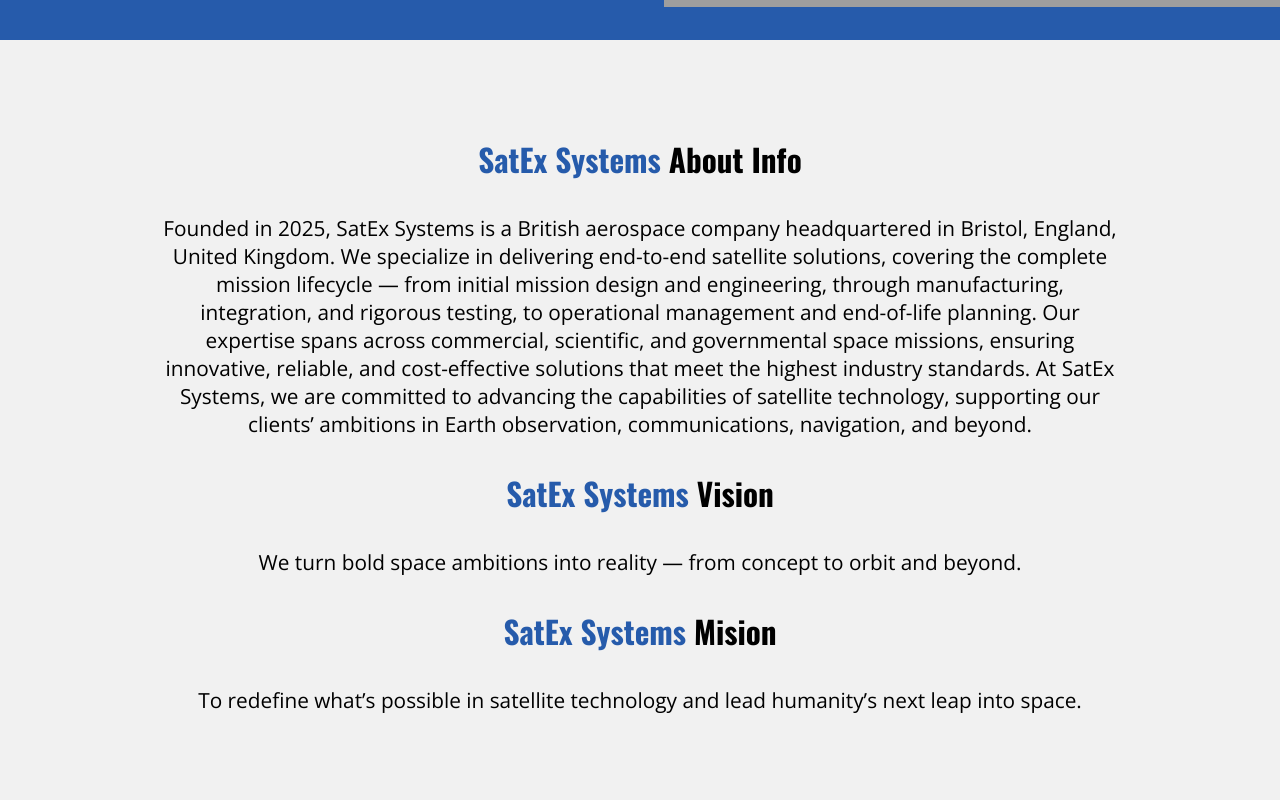
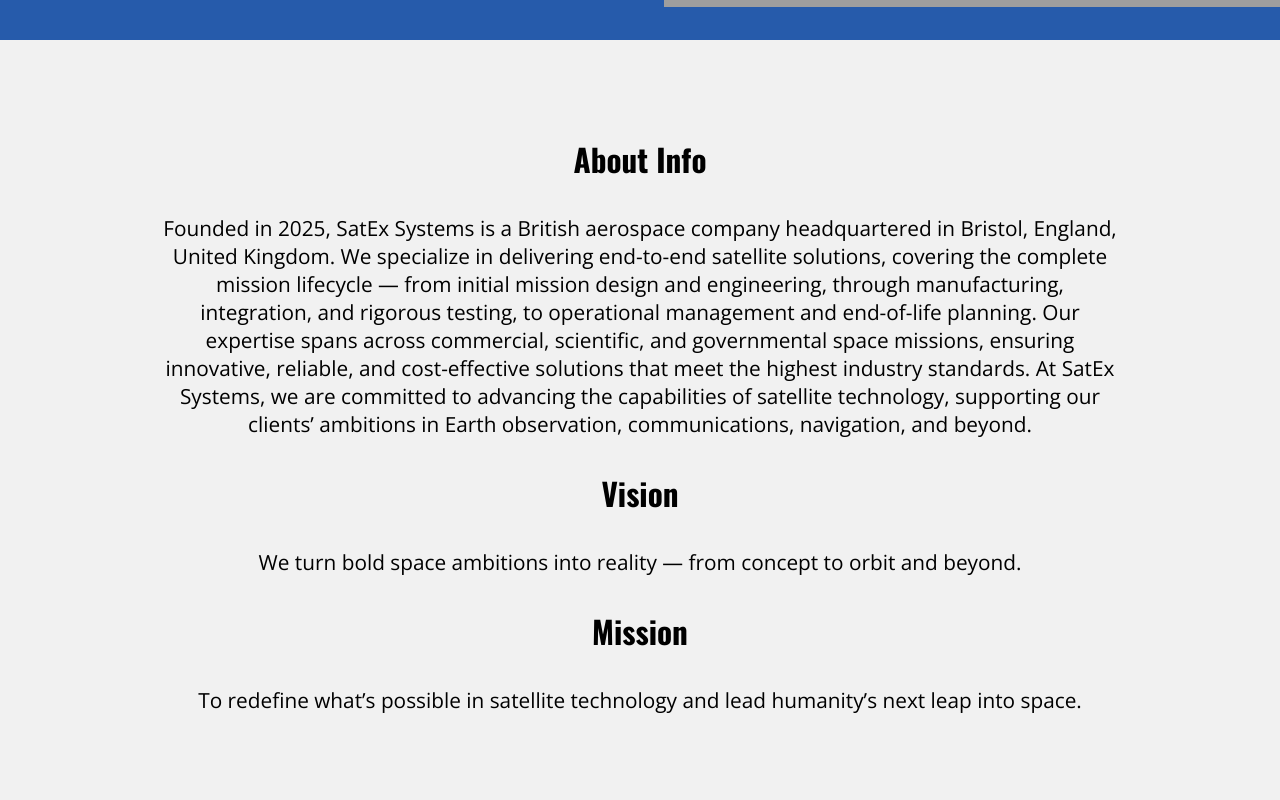
Before and after one commit to moatazsakar/Website, a plain HTML site: page Index.html in a window 1280 px wide. Shown: the part 760-1560 px from the top of the page. Drawn offline with nearby package versions, Linux system fonts and the light colour scheme; grey boxes are pictures that could not be loaded.

Commit message:
fifth commit

```diff
--- a/Index.html
+++ b/Index.html
@@ -44,13 +44,13 @@
             <div class="row">
                 <!--Image-->
                 <div class="content">
-                    <h2 class="header-about"><span class="text-primary">SatEx Systems</span> About Info</h2>
+                    <h2 class="header-about">About Info</h2>
                     <p style="padding: 2rem;"> Founded in 2025, SatEx Systems is a British aerospace company headquartered in Bristol, England, United Kingdom. We specialize in delivering end-to-end satellite solutions, covering the complete mission lifecycle — from initial mission design and engineering, through manufacturing, integration, and rigorous testing, to operational management and end-of-life planning.
 Our expertise spans across commercial, scientific, and governmental space missions, ensuring innovative, reliable, and cost-effective solutions that meet the highest industry standards. At SatEx Systems, we are committed to advancing the capabilities of satellite technology, supporting our clients’ ambitions in Earth observation, communications, navigation, and beyond.
                     </p>
-                    <h2 class="header-about"><span class="text-primary">SatEx Systems</span> Vision</h2>
+                    <h2 class="header-about">Vision</h2>
                     <p style="padding: 2rem;"> We turn bold space ambitions into reality — from concept to orbit and beyond.</p>
-                    <h2 class="header-about"><span class="text-primary">SatEx Systems</span> Mision</h2>
+                    <h2 class="header-about">Mission</h2>
                     <p style="padding: 2rem;"> To redefine what’s possible in satellite technology and lead humanity’s next leap into space.</p>
                 </div>
                 <h2 style="text-align: center; margin-top: 5%; font-size: 200%;"> Team Members</h2>
@@ -80,7 +80,7 @@ Our expertise spans across commercial, scientific, and governmental space missio
                         <p>
                             Co-Founder & Senior Systems Engineer
                         </p>
-                        <img src="Moataz.jpeg" class="personal-img"/>
+                        <img src="Abdelsalam.jpeg" class="personal-img"/>
                         <a href="https://www.linkedin.com/in/abd-elsalam-ramadan-phd-43583b37a/"><h2 class="name"> Abd-Elsalam Ramadan </h2></a>
                         <p>
                             Senior Hardware Engineer
```
Also changed, not shown: 1 other file.
